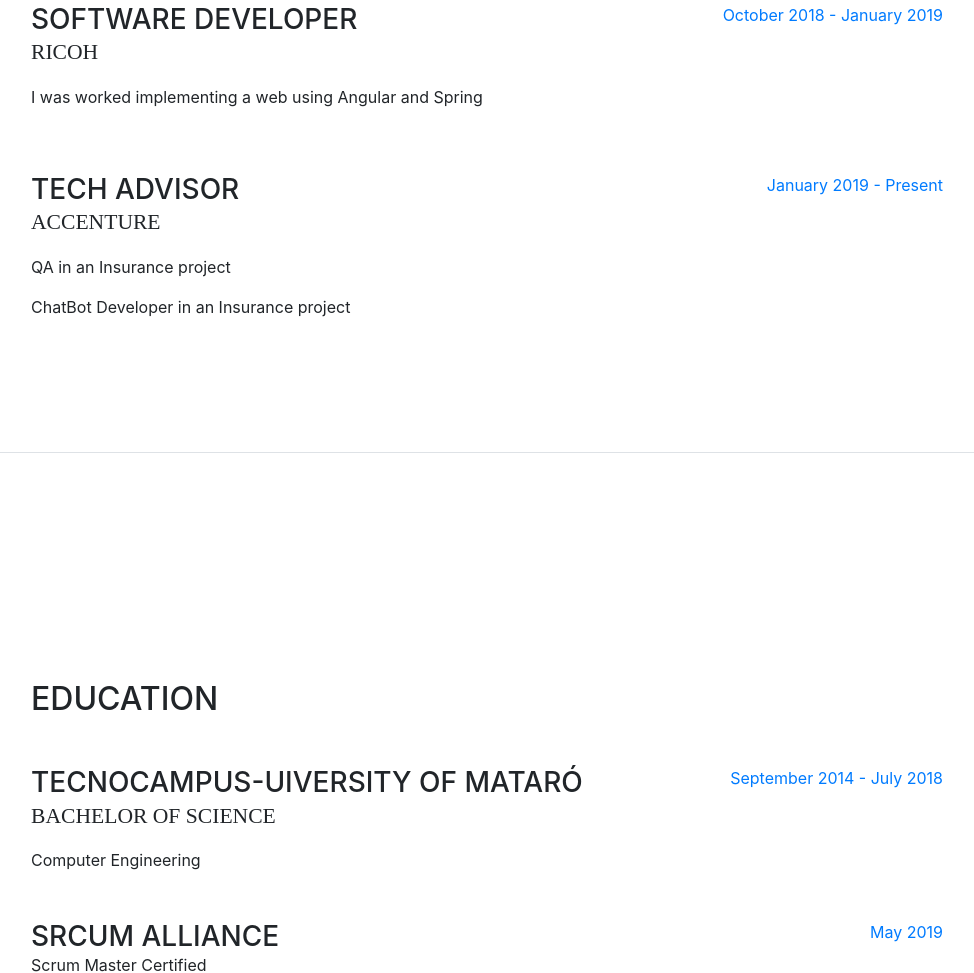
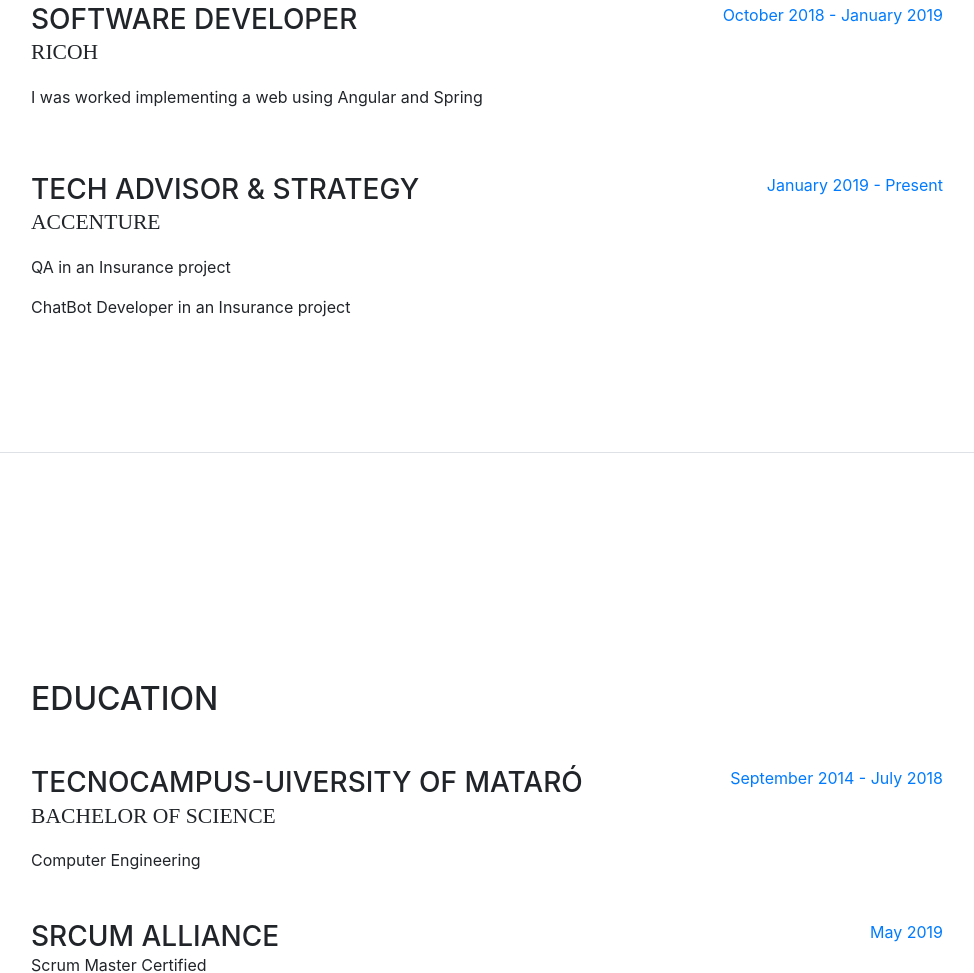
Before and after one commit to AlbertGomezReverter/albertgomezreverter.github.io, a website with bundled scripts: page index.html in a window 1280 px wide. Shown: the part 1147-2120 px from the top of the page, without its empty margins (289-1263 px from the left). Built offline with nearby package versions, Linux system fonts and the light colour scheme; a web font is replaced by a local one.

Commit message:
add change

```diff
--- a/index.html
+++ b/index.html
@@ -129,7 +129,7 @@
         </div>
         <div class="resume-item d-flex flex-column flex-md-row mb-5">
           <div class="resume-content mr-auto">
-            <h3 class="mb-0">Tech Advisor</h3>
+            <h3 class="mb-0">Tech Advisor & Strategy</h3>
             <div class="subheading mb-3">Accenture</div>
             <p>QA in an Insurance project</p>
             <p>ChatBot Developer in an Insurance project</p>
```
